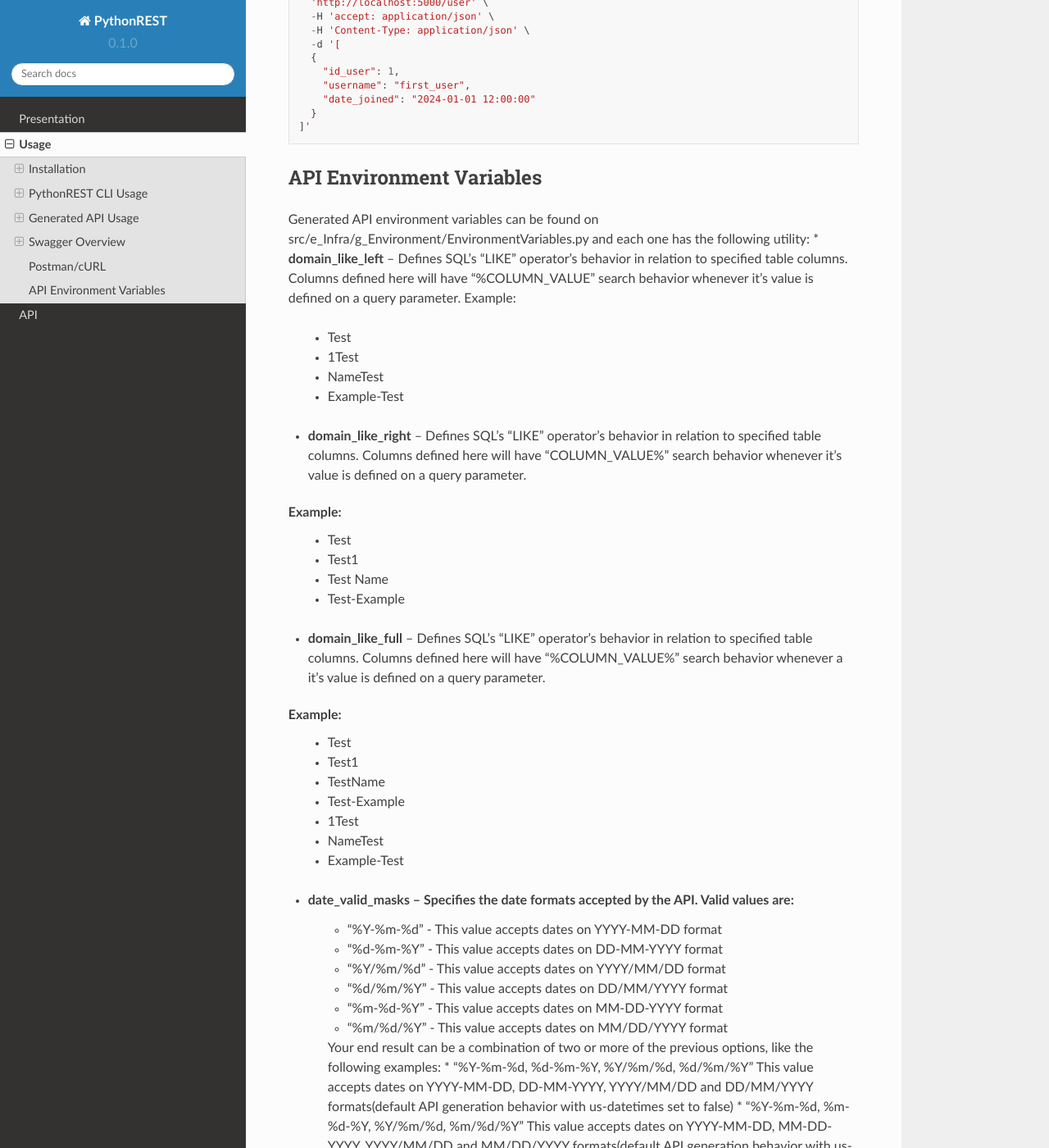
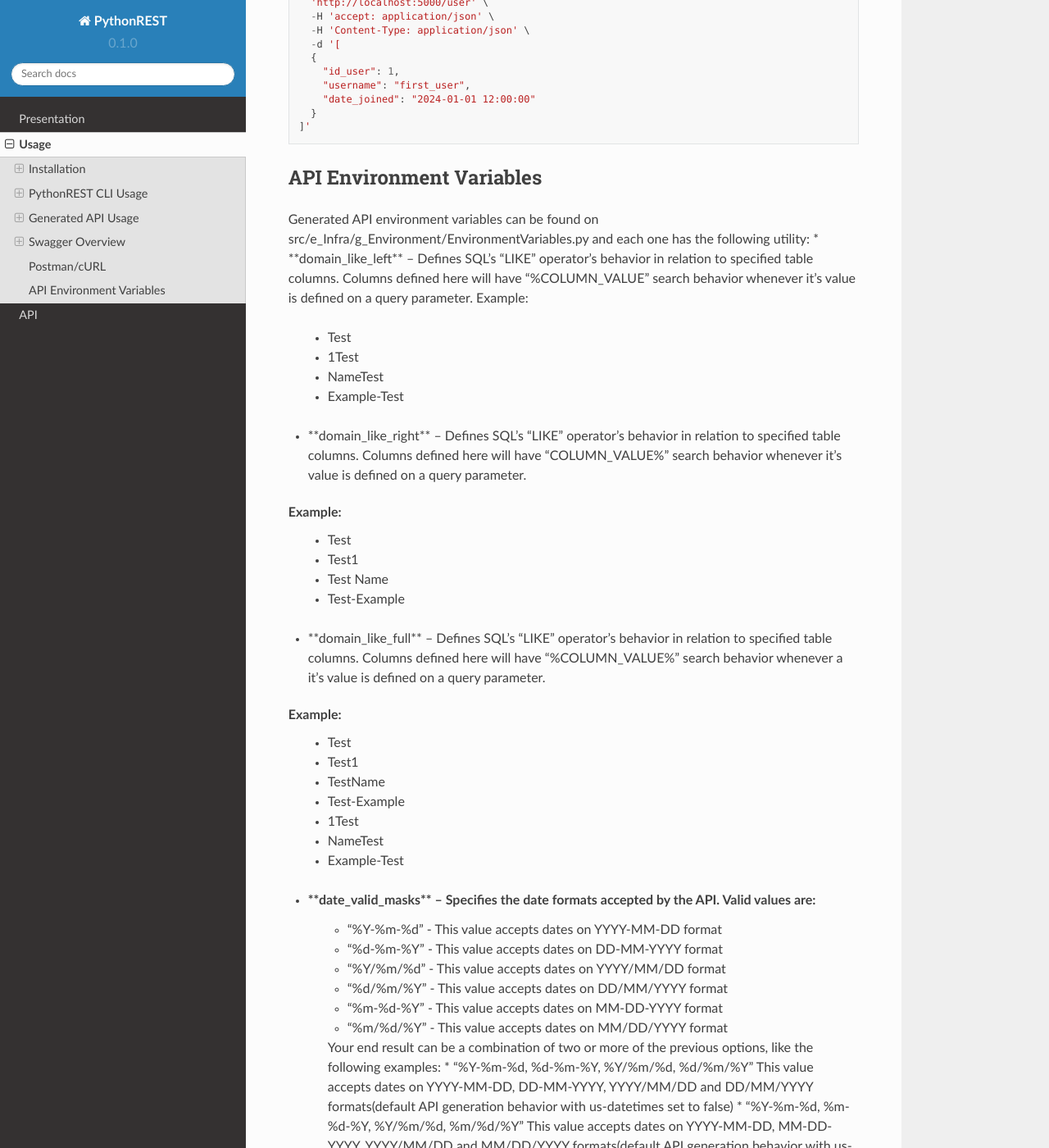
Before and after one commit to daflon-gustavo/testing-read-the-docs, a Sphinx documentation site: the page built from docs/source/usage.rst, in a window 1280 px wide and 1400 px high, scrolled down 9586 px. Shown: the whole window at 82% size. Built offline with Sphinx 7.4.7 and the Read the Docs theme 2.0.0, drawn with Linux system fonts in a browser that asks for light colours; some of the changed text lies outside the part shown.

Commit message:
added escape to **

```diff
--- a/docs/source/usage.rst
+++ b/docs/source/usage.rst
@@ -111,7 +111,7 @@ Generate APIs based on Aurora Postgres databases:
 Custom options
 ~~~~~~~~~~~~~~
 
-**--result-path**:
+\*\*--result-path\*\*:
 By default, PythonREST will generate the API on your current directory under a PythonRestAPI folder. To define a custom path to your generated API please follow the example below:
 
 .. code-block::
@@ -136,14 +136,14 @@ Disclaimer
 
 Keep in mind that the provided folder will have all of its files deleted before generating the API, except when a PythonREST project is already in place
 
-**--use-pascal-case**:
+\*\*--use-pascal-case\*\*:
 This option creates the Python Domain Classes with PascalCase pattern for their names, if this option is provided as --no-use-pascal-case, you will be prompted to provide a name of python class for each table of your database:
 
 .. code-block::
 
    pythonrest generate --mysql-connection-string <MYSQL_CONNECTION_STRING> --no-use-pascal-case
 
-**--us-datetime**:
+\*\*--us-datetime\*\*:
 If you have a database with datetime formatted to the us pattern of mm-dd-yyyy, you can use this option so that the api will also respect that pattern when validating requests and responses:
 
 .. code-block::
@@ -370,21 +370,21 @@ API Environment Variables
 -------------------------
 
 Generated API environment variables can be found on src/e_Infra/g_Environment/EnvironmentVariables.py and each one has the following utility:
-* **domain_like_left** – Defines SQL's "LIKE" operator's behavior in relation to specified table columns. Columns defined here will have "%COLUMN_VALUE" search behavior whenever it's value is defined on a query parameter.
+* \*\*domain_like_left\*\* – Defines SQL's "LIKE" operator's behavior in relation to specified table columns. Columns defined here will have "%COLUMN_VALUE" search behavior whenever it's value is defined on a query parameter.
 Example:
     * Test
     * 1Test
     * NameTest
     * Example-Test
 
-* **domain_like_right** – Defines SQL's "LIKE" operator's behavior in relation to specified table columns. Columns defined here will have "COLUMN_VALUE%" search behavior whenever it's value is defined on a query parameter.
+* \*\*domain_like_right\*\* – Defines SQL's "LIKE" operator's behavior in relation to specified table columns. Columns defined here will have "COLUMN_VALUE%" search behavior whenever it's value is defined on a query parameter.
 Example:
     * Test
     * Test1
     * Test Name
     * Test-Example
 
-* **domain_like_full** – Defines SQL's "LIKE" operator's behavior in relation to specified table columns. Columns defined here will have "%COLUMN_VALUE%" search behavior whenever a it's value is defined on a query parameter.
+* \*\*domain_like_full\*\* – Defines SQL's "LIKE" operator's behavior in relation to specified table columns. Columns defined here will have "%COLUMN_VALUE%" search behavior whenever a it's value is defined on a query parameter.
 Example:
     * Test
     * Test1
@@ -394,7 +394,7 @@ Example:
     * NameTest
     * Example-Test
 
-* **date_valid_masks** – Specifies the date formats accepted by the API. Valid values are:
+* \*\*date_valid_masks\*\* – Specifies the date formats accepted by the API. Valid values are:
     * "%Y-%m-%d" - This value accepts dates on YYYY-MM-DD format
     * "%d-%m-%Y" - This value accepts dates on DD-MM-YYYY format
     * "%Y/%m/%d" - This value accepts dates on YYYY/MM/DD format
@@ -408,7 +408,7 @@ Example:
     ⚠️ Disclaimer
     The previous behavior affects all fields from all database tables, is is not possible at this point to specify these rules for specific table columns
 
-* **time_valid_masks** – Specifies the time formats accepted by the API. Valid values are:
+* \*\*time_valid_masks\*\* – Specifies the time formats accepted by the API. Valid values are:
     * "%H:%M:%S" This value accepts times on HH:MM:SS format
     * "%I:%M:%S %p" This value accepts times on HH:MM:SS AM/PM format
     * "%H:%M" This value accepts times on HH:MM format
@@ -421,13 +421,13 @@ Example:
     ⚠️ Disclaimer
     The previous behavior affects all fields from all database tables, is is not possible at this point to specify these rules for specific table columns
 
-* **query_limit** – Global result limiting of GET requests CRUD routes can return. Default value '*' means your CRUD GET requests won't have a maximum limit and will retrieve all data from a specified query even if your pagination or query limit parameters are not set. Valid values are any integer natural numbers (greater than 0) or '*'
+* \*\*query_limit\*\* – Global result limiting of GET requests CRUD routes can return. Default value '*' means your CRUD GET requests won't have a maximum limit and will retrieve all data from a specified query even if your pagination or query limit parameters are not set. Valid values are any integer natural numbers (greater than 0) or '*'
 
-* **display_stacktrace_on_error** – When enabled, the original Python exception appears in the JSON response when an error occurs in the request. Valid values are "True" or "False"
+* \*\*display_stacktrace_on_error\*\* – When enabled, the original Python exception appears in the JSON response when an error occurs in the request. Valid values are "True" or "False"
 
-* **origins** – Defines allowed CORS origins, separated by comma.
+* \*\*origins\*\* – Defines allowed CORS origins, separated by comma.
 
-* **headers** – Defines allowed CORS origins headers values, separated by comma.
+* \*\*headers\*\* – Defines allowed CORS origins headers values, separated by comma.
 
 * main_db_conn - Specifies the database type (mysql, pgsql, mssql, mariadb) of the database your custom API accesses. Should not be messed around to avoid breaking the code. Valid values are: mysql, pgsql, mssql and mariadb
 
```
